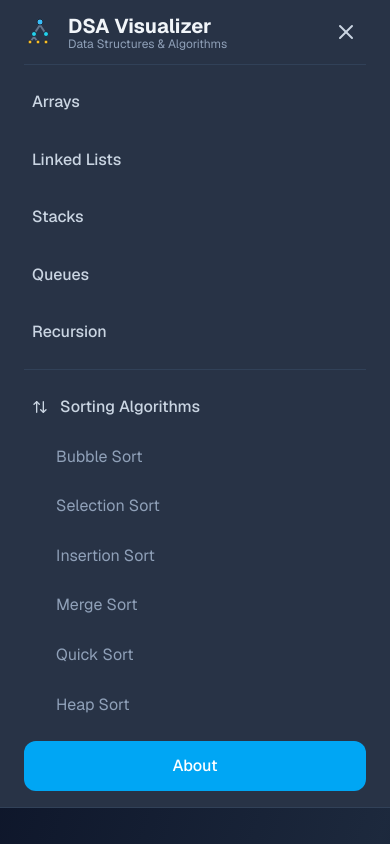
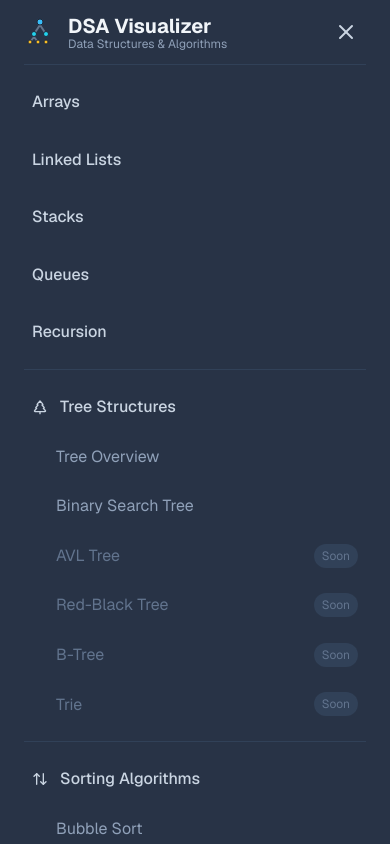
Before and after one commit to gael55x/DSA-Visualizer, a Next.js app in the folder dsa-visualizer/: page / in a window 390 px wide. Both pictures are taken after a click on the button 346 px from the left and 32 px from the top of the page. Shown: the top 844 px of the page. Built offline with nearby package versions, Linux system fonts and the light colour scheme.

Commit message:
Added mobile responsive design

```diff
--- a/dsa-visualizer/components/Navbar.tsx
+++ b/dsa-visualizer/components/Navbar.tsx
@@ -232,6 +232,38 @@ export default function Navbar() {
                   </Link>
                 ))}
 
+                {/* Mobile Trees Section */}
+                <div className="border-t border-slate-700 pt-4">
+                  <div className="flex items-center gap-3 text-slate-300 p-2 mb-2">
+                    <TreePine size={16} />
+                    <span className="font-medium">Tree Structures</span>
+                  </div>
+                  <div className="pl-6 space-y-2">
+                    {treeStructures.map((tree) => (
+                      <Link
+                        key={tree.name}
+                        href={tree.href}
+                        onClick={() => setIsOpen(false)}
+                        className={cn(
+                          "block p-2 transition-colors",
+                          tree.comingSoon
+                            ? "text-slate-500 cursor-not-allowed"
+                            : "text-slate-400 hover:text-sky-400"
+                        )}
+                      >
+                        <div className="flex items-center justify-between">
+                          {tree.name}
+                          {tree.comingSoon && (
+                            <span className="text-xs bg-slate-700 px-2 py-1 rounded-full">
+                              Soon
+                            </span>
+                          )}
+                        </div>
+                      </Link>
+                    ))}
+                  </div>
+                </div>
+
                 {/* Mobile Sorting Section */}
                 <div className="border-t border-slate-700 pt-4">
                   <div className="flex items-center gap-3 text-slate-300 p-2 mb-2">
```
